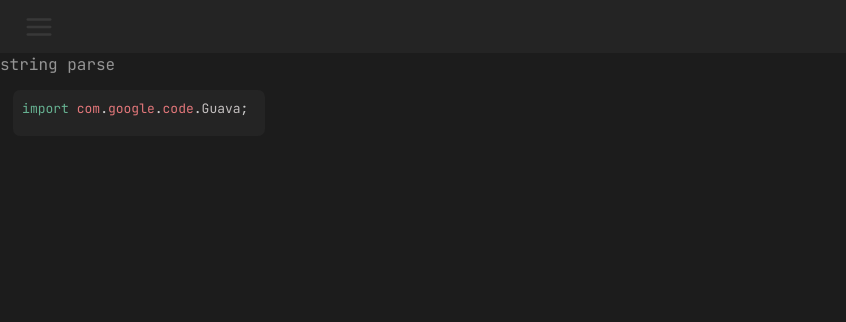
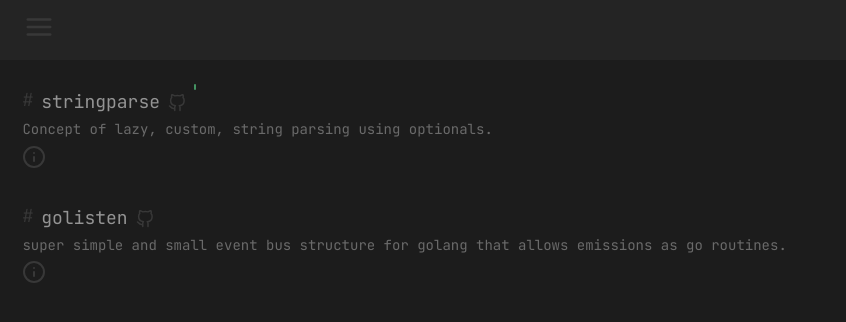
Before and after one commit to bfu4/sleepy-next, a Next.js app: page /projects in a window 1280 px wide. Shown: the top 322 px of the page, without its empty margins (0-846 px from the left). Built offline with nearby package versions, Linux system fonts and the light colour scheme.

Commit message:
devicons

```diff
--- a/package.json
+++ b/package.json
@@ -16,6 +16,7 @@
     "@typescript-eslint/eslint-plugin": "^4.27.0",
     "@typescript-eslint/parser": "^4.28.5",
     "autoprefixer": "^10.2.6",
+    "devicons": "^1.8.0",
     "eslint": "^7.28.0",
     "next": "^11.0.0",
     "node-fetch": "^2.6.1",
--- a/src/components/codeblock.tsx
+++ b/src/components/codeblock.tsx
@@ -1,5 +1,8 @@
 import {highlight, languages} from 'prismjs';
+
 import 'prismjs/components/prism-java';
+import 'prismjs/components/prism-xml-doc';
+import 'prismjs/components/prism-go';
 
 export function CodeBlock(props: {language: string; data: string}) {
   const lang = props.language.toLowerCase();
@@ -9,11 +12,10 @@
     return null;
   }
 
-  const data = highlight(props.data, grammar, props.data);
-
+  const data = highlight(props.data, grammar, lang);
   return (
     <div className={'pt-1 pb-1 pr-2 pl-2 code-block'}>
-      <div dangerouslySetInnerHTML={{__html: data}} className={`language-${lang}`} />
+      <pre dangerouslySetInnerHTML={{__html: data}} className={`language-${lang}`} />
     </div>
   );
 }
--- /dev/null
+++ b/src/components/icons.tsx
@@ -0,0 +1,12 @@
+/**
+ * Importing devicons into a component.
+ * @param props name
+ * @constructor
+ */
+export function DevIcon(props: {className?: string; name: string; size?: number}) {
+  return (
+    <div className={props.className}>
+      <span className={`devicons devicons-${props.name}`} style={{fontSize: props.size ?? 20}} />
+    </div>
+  );
+}
--- a/src/components/nav.tsx
+++ b/src/components/nav.tsx
@@ -35,16 +35,10 @@
 export function Navbar() {
   const router = useRouter();
   const [selected, setSelected] = useState(false);
-  const [Icon, setIcon] = useState<Icon>(Menu);
   const pagesToRender = pages.filter(page => page.path !== router.pathname);
 
   const handleClick = () => {
     setSelected(!selected);
-    if (selected) {
-      setIcon(ChevronDown);
-    } else {
-      setIcon(Menu);
-    }
   };
 
   const handler = (path: string) => {
@@ -59,11 +53,11 @@
     <>
       <nav className={'navbar ' + (selected ? 'active' : '')}>
         <div className={'pl-6 pt-3 button'}>
-          <Link href={router.pathname}>
-            <a onClick={() => handleClick()}>
-              <Icon size={30} />
+          <button onClick={() => handleClick()}>
+            <a>
+              <MenuIcon open={selected} size={30} />
             </a>
-          </Link>
+          </button>
           <Children
             active={selected}
             pages={pagesToRender}
@@ -107,3 +101,15 @@
     </div>
   );
 }
+
+/**
+ * The menu icon is a component for the menu icon in the nav bar.
+ * @param props open, size.
+ * @constructor creates the component.
+ */
+function MenuIcon(props: {open: boolean; size: number}) {
+  if (props.open) {
+    return <ChevronDown size={props.size} />;
+  }
+  return <Menu size={props.size} />;
+}
--- a/src/pages/projects.tsx
+++ b/src/pages/projects.tsx
@@ -1,12 +1,113 @@
 import {CodeBlock} from '../components/codeblock';
+import Link from 'next/link';
+import {GitHub, Info, X} from 'react-feather';
+import {useState} from 'react';
+import {DevIcon} from '../components/icons';
 
 export default function Projects() {
   return (
+    <div className={'grid grid-cols-1'}>
+      <div className={'col-start-1'}>
+        <div className={'project'}>
+          <ProjectDeclaration
+            name={'stringparse'}
+            description={'' + 'Concept of lazy, custom, string parsing using optionals.'}
+            icon={<DevIcon className={'pt-1'} name={'java'} size={25} />}
+            github={'https://github.com/bfu4/stringparse'}
+          />
+          <ShowElement
+            children={
+              <CodeBlock
+                language={'xml'}
+                data={
+                  '<!-- repositories -->\n' +
+                  '<repository>\n' +
+                  '    <id>public</id>\n' +
+                  '    <url>https://nexus.sleeeepyti.me/repository/public</url>\n' +
+                  '</repository>\n' +
+                  '\n' +
+                  '<!-- dependencies -->\n' +
+                  '<dependency>\n' +
+                  '    <groupId>com.github.bfu4</groupId>\n' +
+                  '    <artifactId>stringparse</artifactId>\n' +
+                  '    <version>1.0</version>\n' +
+                  '</dependency>'
+                }
+              />
+            }
+          />
+        </div>
+        <div className={'project'}>
+          <ProjectDeclaration
+            name={'golisten'}
+            description={
+              'super simple and small event bus structure for golang that allows emissions as go routines.'
+            }
+            github={'https://github.com/bfu4/golisten'}
+          />
+          <ShowElement
+            children={<CodeBlock language={'go'} data={'import "github.com/bfu4/golisten"'} />}
+          />
+        </div>
+      </div>
+    </div>
+  );
+}
+
+function ShowElement(props: {children: any}) {
+  const [open, setOpen] = useState(false);
+
+  if (!open) {
+    return (
+      <button onClick={() => setOpen(!open)}>
+        <a>
+          <Info />
+        </a>
+      </button>
+    );
+  }
+  return (
     <>
-      <div>
-        string parse
-        <CodeBlock language={'java'} data={'import com.google.code.Guava;'} />
-      </div>
+      <button className={'close'}>
+        <X onClick={() => setOpen(!open)} />
+      </button>
+      {props.children}
     </>
   );
 }
+
+function ProjectDeclaration(props: {
+  name: string;
+  description?: string;
+  icon?: JSX.Element;
+  github?: string;
+}) {
+  const id = props.name.replace('\u0020', '-').trim();
+  return (
+    <div id={id}>
+      <div className={'project-name grid grid-cols-5 grid-rows-1'}>
+        <div className={'col-start-1 container flex'}>
+          <button>
+            <Link href={`#${id}`}>
+              <a>#</a>
+            </Link>
+          </button>
+          <div className={'pl-2 pt-1'}>{props.name}</div>
+          <div className={'pl-2 pt-2.5'}>
+            {props.github ? (
+              <Link href={props.github}>
+                <a target={'_blank'} rel={'noreferrer'}>
+                  <GitHub size={18} />
+                </a>
+              </Link>
+            ) : null}
+          </div>
+          <div className={'pl-2'}>
+            {props.icon ? <div className={'project-icon'}>{props.icon}</div> : null}
+          </div>
+        </div>
+      </div>
+      <p className={'project-description'}>{props.description}</p>
+    </div>
+  );
+}
--- a/src/styles/code.css
+++ b/src/styles/code.css
@@ -1,3 +1,5 @@
+@import "~devicons/css/devicons.min.css";
+
 :root {
     --keyword: #66b191;
     --constant: #c4c0c0;
@@ -7,10 +9,12 @@
 .code-block {
     font-size: 13px;
     background-color: var(--medium-dark);
-    padding: 0.7em 1.3em 1.3em 0.7em;
     border-radius: 7px;
-    margin: 1em;
     max-width: fit-content;
+    border: solid 1px var(--accent-50);
+    margin-top: 0.7em;
+    padding-top: 0.3em;
+    padding-bottom: 0.3em;
 }
 
 .token.comment,
--- a/src/styles/index.css
+++ b/src/styles/index.css
@@ -1,12 +1,15 @@
 @import url('https://fonts.googleapis.com/css2?family=JetBrains+Mono&display=swap');
 @import "code.css";
+@import "project.css";
 
 :root {
     --text-color: #949494;
+    --text-darker: #6a6a6a;
     --accent: #5dea93;
     --accent-50: rgba(93, 234, 147, 0.56);
     --dark: #383838;
     --medium-dark: #242424;
+    --red: #ff6464;
 }
 
 pre, code, kbd, samp, code[class*="language-*"], pre[class*="language-*"] {
@@ -82,3 +85,11 @@
     background-color: var(--dark);
     border-radius: 7px;
 }
+
+button.close {
+    color: var(--medium-dark);
+}
+
+button.close:hover {
+    color: var(--red);
+}
--- /dev/null
+++ b/src/styles/project.css
@@ -0,0 +1,24 @@
+.project-name {
+    font-size: 18px;
+}
+
+.project {
+    padding-left: 1.4em;
+    padding-top: 1.5em;
+    padding-right: 1.4em;
+}
+
+.project-description {
+    font-size: 14px;
+    margin-top: 0.3em;
+    margin-bottom: 0.3em;
+    color: var(--text-darker);
+}
+
+.project-icon {
+    color: var(--text-color);
+    background-color: var(--medium-dark);
+    border-radius: 14px;
+    border: solid 1px var(--accent-50);
+    max-height: max-content;
+}
--- a/tsconfig.json
+++ b/tsconfig.json
@@ -10,6 +10,7 @@
     "skipLibCheck": true,
     "strict": true,
     "forceConsistentCasingInFileNames": true,
+    "allowSyntheticDefaultImports": true,
     "noEmit": true,
     "esModuleInterop": true,
     "module": "esnext",
```
Also changed, not shown: 1 other file (tests, documents, lock files or other folders).
